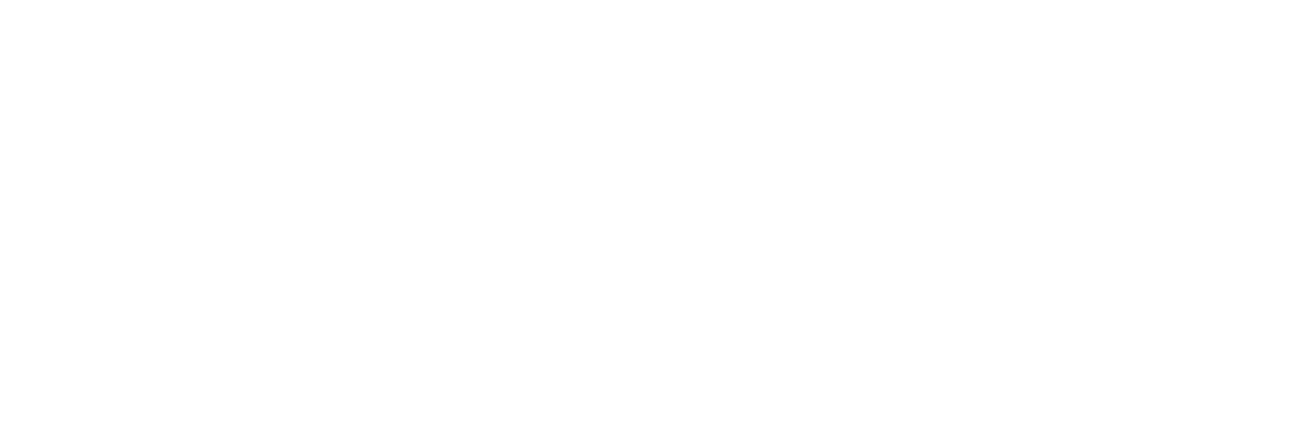
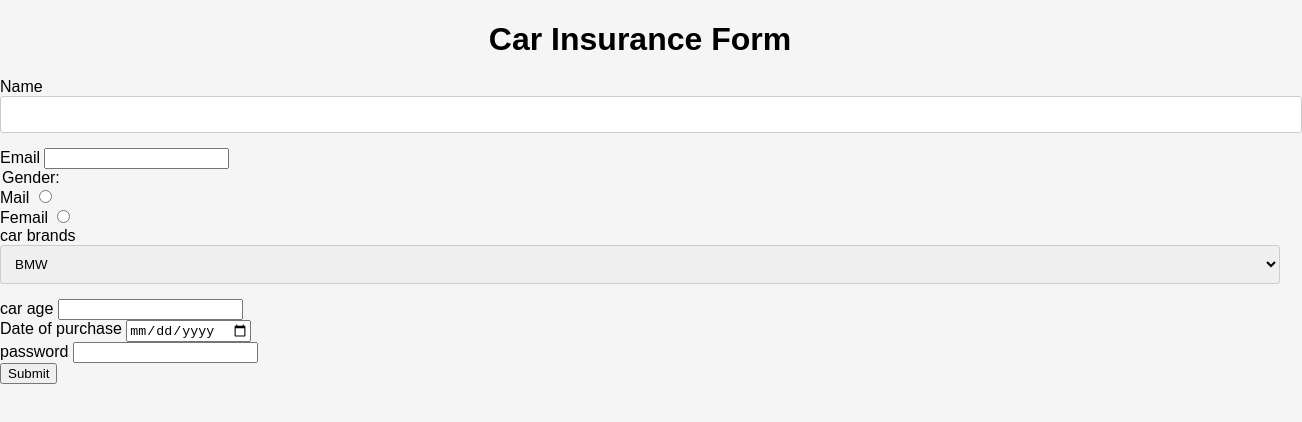
Before and after one commit to acciojob/car-insurance-form-SamikshaD1, a website: page main.html in a window 1280 px wide. Shown: the whole page, 1302 px wide, since content can reach past the window. Drawn offline with Linux system fonts and the light colour scheme.

Commit message:
created a submission

```diff
--- a/main.html
+++ b/main.html
@@ -8,6 +8,32 @@
 
 <body>
 	<!-- the entire body must be written by student -->
+	<form method="post">
+		<h1>Car Insurance Form</h1>
+		<lable for="name">Name</lable>
+		<input type="text" id="name" name="name" required><br>
+		<lable for="email">Email</lable>
+		<input type="email" id="email" name="emali" required><br>
+		 <legend>Gender:</legend>
+		<lable for="mail">Mail</lable>
+		<input type="radio"  name="gender" required><br>
+		<lable for="femail">Femail</lable>
+		<input type="radio"  name="gender" required><br>
+
+		<lable for="cars">car brands</lable>
+		<select type="dropdown" id="cars" name="cars"><br>
+			<option value="BMW">BMW</option>
+			<option value="audi">Audi</option>
+			<option value="mercedez">Mercedez</option></select>
+			<lable for=""></lable><br>
+		<lable for="carage">car age</lable>
+		<input type="number" id="carage"  required><br>
+		<lable for="dop">Date of purchase</lable>
+		<input type="date" id="dop" name="dop" required><br>
+	    <lable for="password">password</lable>
+		<input type="password" id="password" required><br>
+		<button type="submit">Submit</button>
+	</form>
     <script type="text/javascript" src="./script.js">
 </script>
 
--- a/styles.css
+++ b/styles.css
@@ -1,2 +1,54 @@
 
 /* Your CSS Code here. */
+body {
+    font-family: Arial, sans-serif;
+    background-color: #f5f5f5;
+    margin: 0;
+    padding: 0;
+}
+
+.form-container {
+    width: 400px;
+    margin: 50px auto;
+    padding: 20px;
+    background-color: #fff;
+    border-radius: 5px;
+    box-shadow: 0px 0px 10px rgba(0, 0, 0, 0.2);
+}
+
+h1 {
+    text-align: center;
+    margin-bottom: 20px;
+}
+
+form label {
+    display: block;
+    margin-bottom: 5px;
+    font-weight: bold;
+}
+
+form input[type="text"],
+form select {
+    width: 100%;
+    padding: 10px;
+    margin-bottom: 15px;
+    border: 1px solid #ccc;
+    border-radius: 3px;
+}
+
+form input[type="checkbox"] {
+    margin-right: 5px;
+}
+
+form input[type="submit"] {
+    background-color: #4caf50;
+    color: #fff;
+    border: none;
+    padding: 10px 20px;
+    border-radius: 3px;
+    cursor: pointer;
+}
+
+form input[type="submit"]:hover {
+    background-color: #45a049;
+}
```
